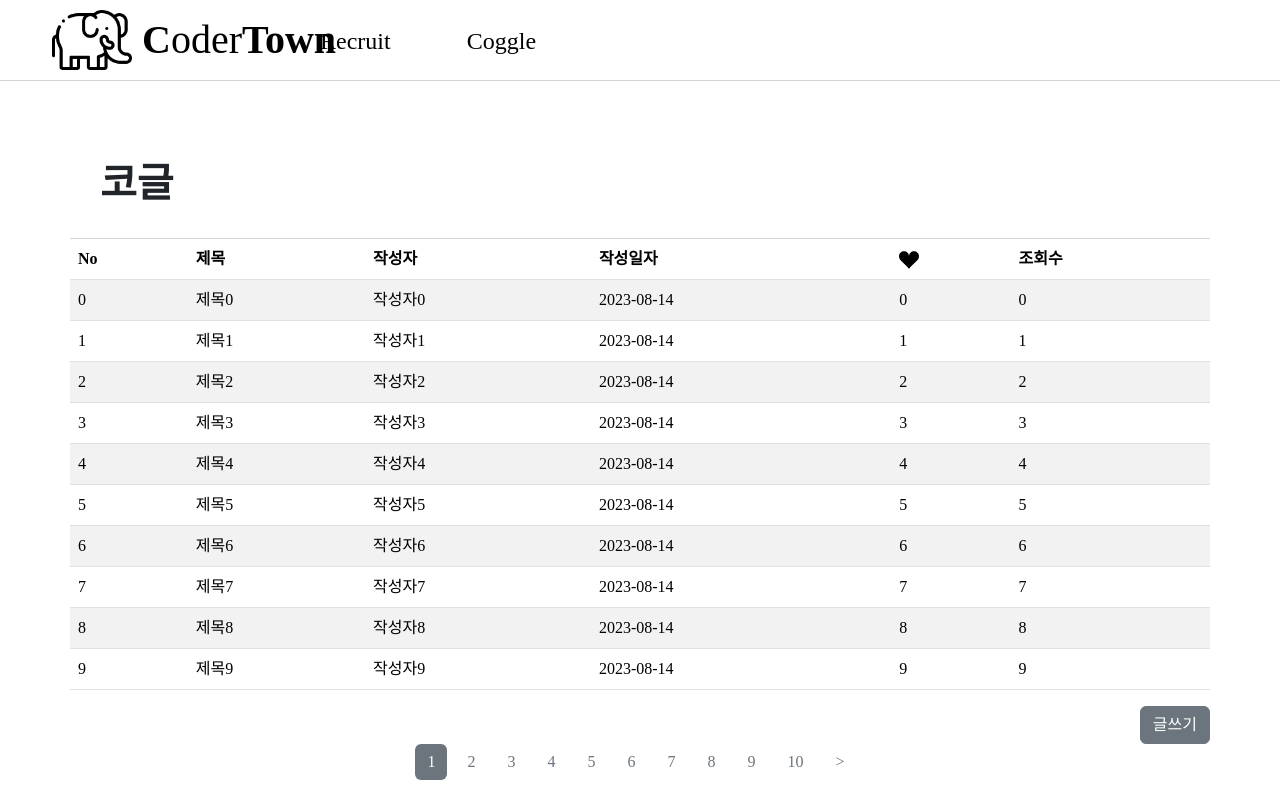
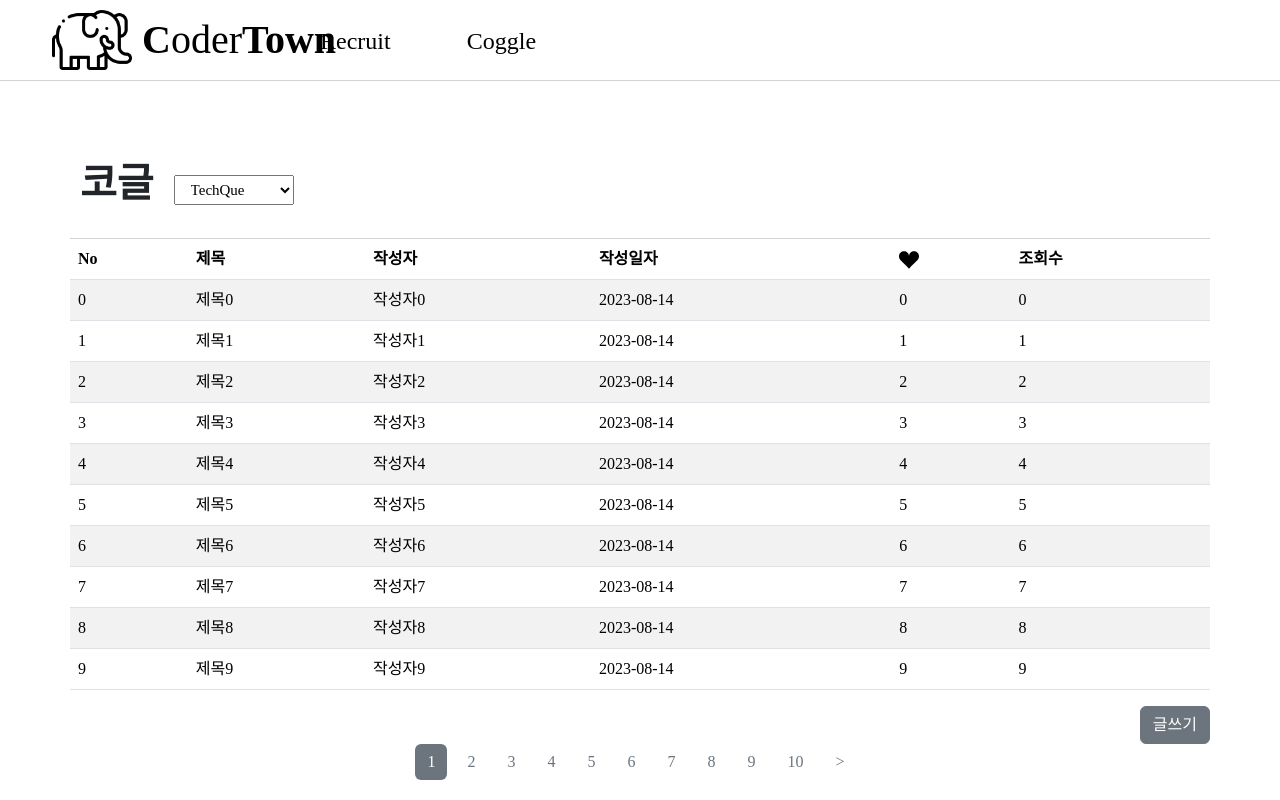
Before and after one commit to YooHyeok/codertown-client, a React (Create React App) app: page /carrier in a window 1280 px wide. Shown: the top 800 px of the page. Built offline with nearby package versions, Linux system fonts and the light colour scheme; a web font is replaced by a local one.

Commit message:
MOD: 코글 TitleHeader 영역 카테고리 SELECT 콤보 추가

```diff
--- a/src/component/CoggleList.js
+++ b/src/component/CoggleList.js
@@ -34,8 +34,18 @@ export default function CoggleList() {
 
 
     return <div style={divStyle}>
-                <div>
-                    <h1 style={{margin:"30px"}}><b>코글</b></h1>
+                <div style = {{display:"flex"}}>
+                    <div>
+                        <h1 style={{margin:"30px 20px 30px 10px"}}><b>코글</b></h1>
+                    </div>
+                    <div style={{width:"170px", height:"32px", paddingTop: "45px"}}>
+                        <select name="" id="mealSelect" value={{}} onChange={(e)=>{}}
+                            style={{display:"inline", width:"120px", height:"30px", fontSize:"15px", padding:"0px 20px 0px 12px"}}>
+                            <option value={"T"} >TechQue</option>
+                            <option value={"C"} >Carrier</option>
+                            <option value={"D"} >DevLife</option>
+                        </select>
+                    </div>
                 </div>
                 <div style={{borderTop: '0.1px solid lightgray'}}>
                     <Table striped >
```
